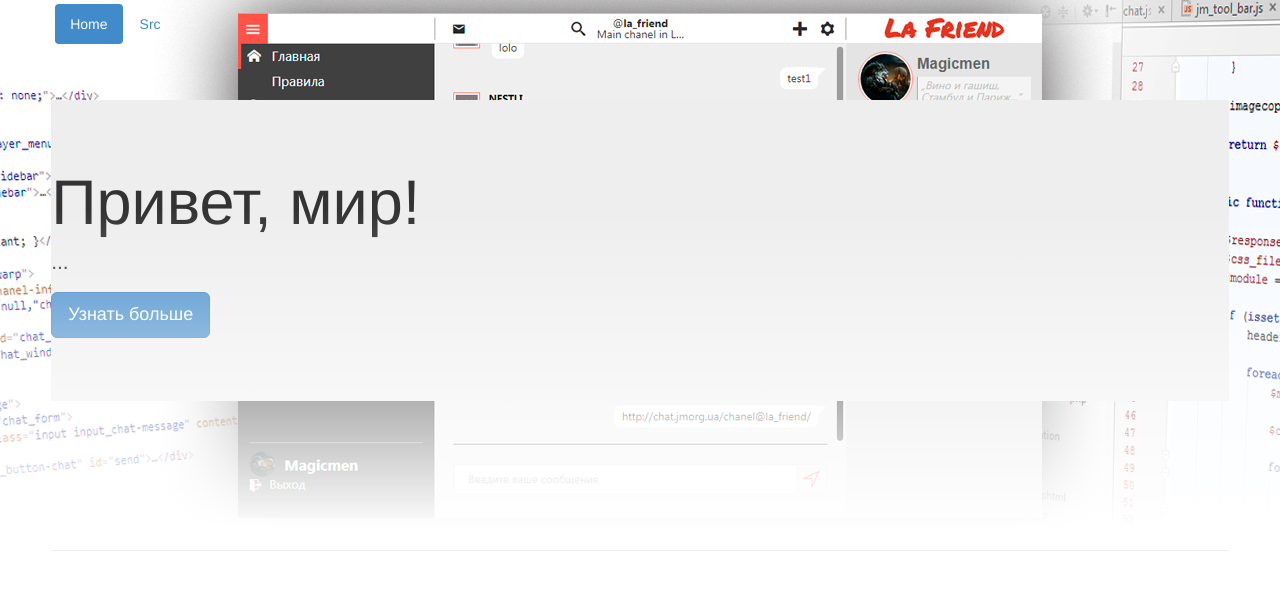
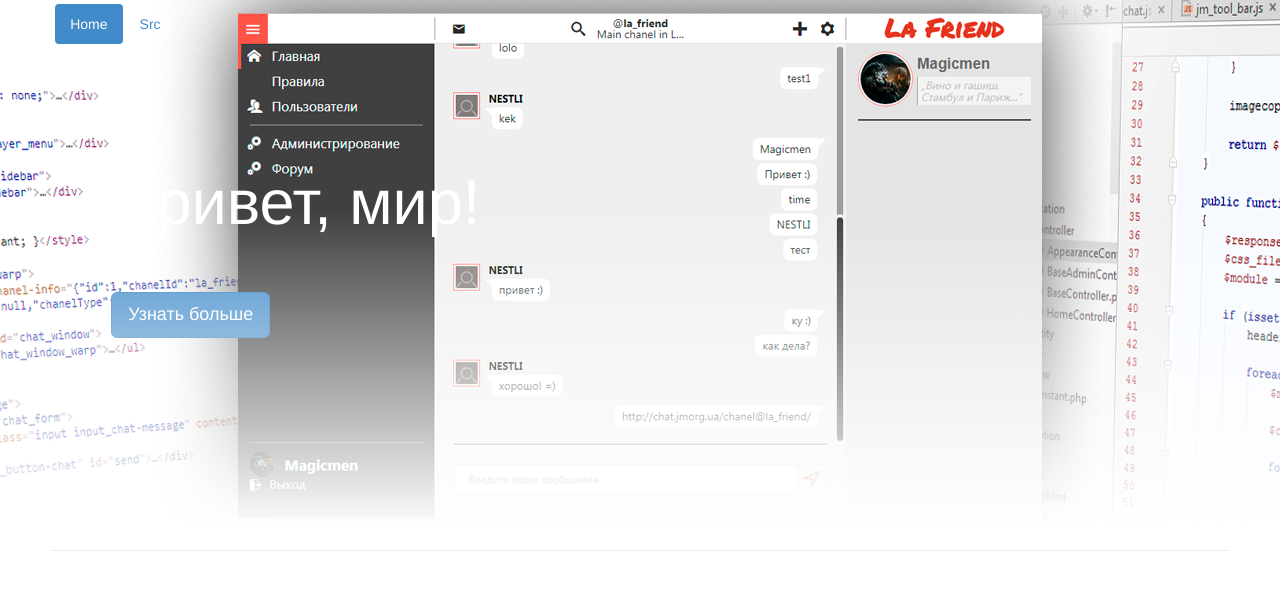
Before and after one commit to jm-organization/jm-organization.github.io, a Jekyll site: the page built from index.html, in a window 1280 px wide and 1400 px high. Shown: the top 590 px of the window. Built offline with Jekyll 4.4.1, drawn with Linux system fonts in a browser that asks for light colours.

Commit message:
backend::reload view previewera

```diff
--- a/assets/css/main.css
+++ b/assets/css/main.css
@@ -29,6 +29,11 @@ section {
     width: inherit;
     height: auto;
     top: 100px; }
+    .jm-header .jm-preview .jumbotron {
+      padding-left: 60px;
+      padding-right: 60px;
+      background: transparent !important;
+      color: white !important; }
   .jm-header .navigation {
     position: fixed;
     top: 0;
--- a/assets/css/main.sass
+++ b/assets/css/main.sass
@@ -35,6 +35,12 @@ section
     height: auto
     top: 100px
 
+    .jumbotron
+      padding-left: 60px
+      padding-right: 60px
+      background: transparent!important
+      color: $baseColor!important
+
   .navigation
     position: fixed
     top: 0
```
